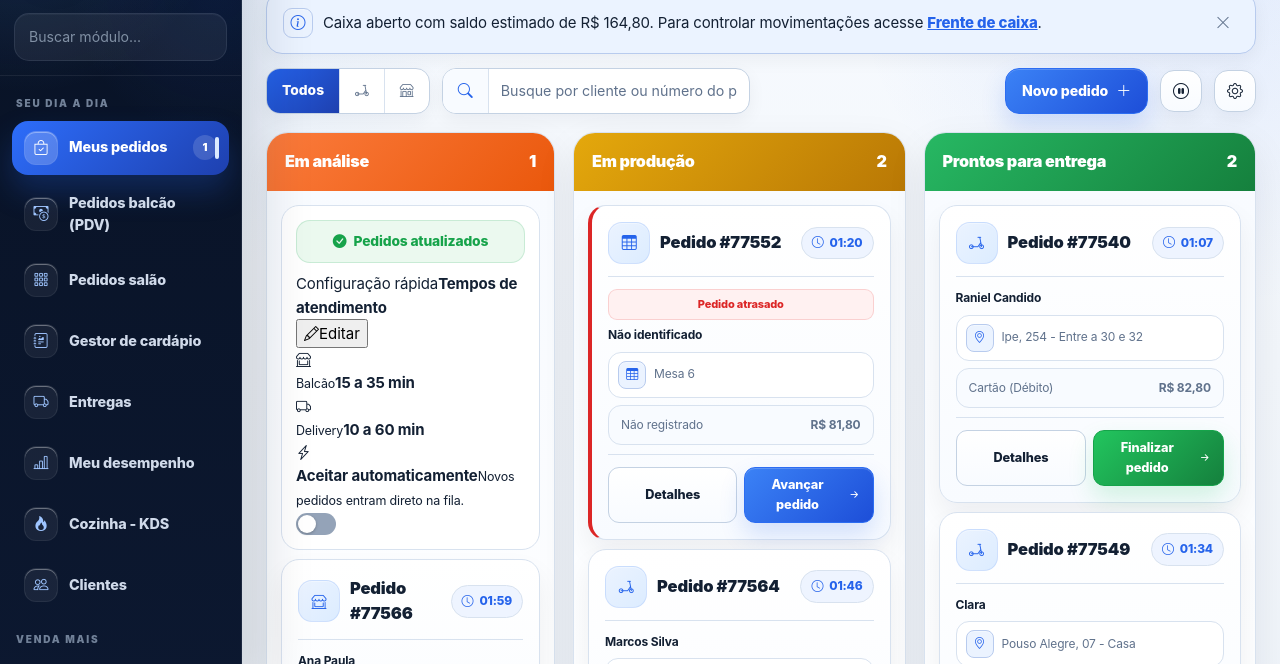
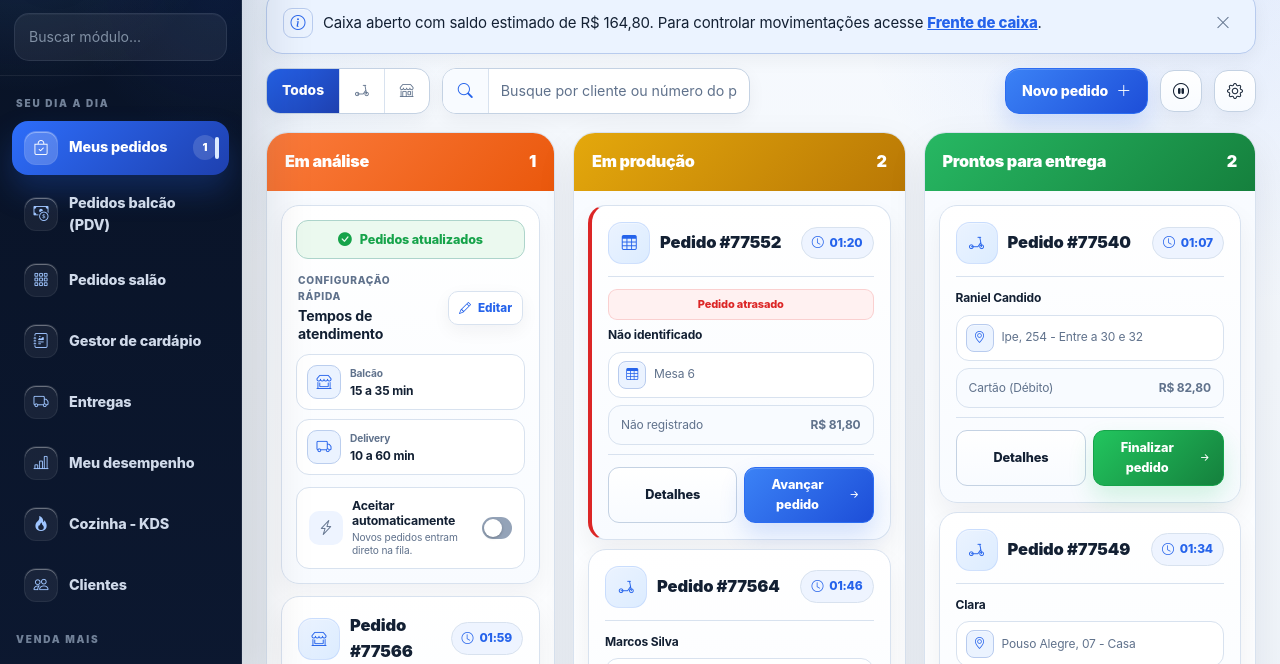
Before and after one commit to atendimentoxburguer-arch/xburguer-central, a plain HTML site: page index.html in a window 1280 px wide. Shown: the part 106-770 px from the top of the page. Drawn offline with nearby package versions, Linux system fonts and the light colour scheme.

Commit message:
style: improve analysis panel framing

```diff
--- a/assets/css/app.css
+++ b/assets/css/app.css
@@ -285,3 +285,170 @@ h1,h2,h3,h4,h5,h6,.brandname b,.nav button,.btn,.badge,.page-head h1{
 @media(max-width:1280px){.app{grid-template-columns:242px minmax(0,1fr)}.content{padding:22px 24px 38px}.right-rail{display:none}}
 @media(max-width:820px){html{font-size:14px}.content{padding:16px}.page-head{padding:18px 16px 18px 22px;border-radius:20px}.page-head h1{font-size:1.62rem}.card,.cat-panel,.items-panel,.cart,.k-ticket,.promo-card,.mesa,.order-card,.delivery-card,.list-row,.modal-card{border-radius:18px}.topbar{padding:8px 14px}.brandname img{width:34px;height:34px}.order-actions .btn{width:100%}.nav button{min-height:48px}}
 @media(max-width:520px){body{font-size:14px}.page-head h1{font-size:1.46rem}.metric .val{font-size:1.76rem}.btn{min-height:42px;padding:9px 13px}.product-tile{min-height:168px}.product-tile .photo{height:68px}.field{padding:10px}}
+
+
+/* ===== V12.1 — enquadramento do bloco "Em análise" ===== */
+.order-col.analysis .col-body{gap:12px}
+.auto-box{
+  display:grid;
+  gap:12px;
+  padding:14px;
+  border:1px solid var(--border);
+  border-radius:18px;
+  background:linear-gradient(180deg,var(--surface),var(--surface-2));
+  box-shadow:0 10px 24px rgba(15,23,42,.05);
+}
+.auto-status{
+  margin:0;
+  min-height:38px;
+  display:flex;
+  align-items:center;
+  justify-content:center;
+  gap:8px;
+  padding:8px 12px;
+  border:1px solid color-mix(in srgb,var(--success) 22%,var(--border));
+  border-radius:12px;
+  background:var(--success-soft);
+  color:var(--success);
+  font-size:.84rem;
+  font-weight:850;
+  letter-spacing:-.01em;
+}
+.auto-status .bi{font-size:.92rem}
+.auto-section-head{
+  display:flex;
+  align-items:center;
+  justify-content:space-between;
+  gap:12px;
+  padding:2px 2px 0;
+}
+.auto-section-head>div{display:grid;gap:2px;min-width:0}
+.auto-kicker{
+  color:var(--muted);
+  font-size:.68rem;
+  font-weight:850;
+  letter-spacing:.07em;
+  text-transform:uppercase;
+}
+.auto-section-head strong{
+  color:var(--text);
+  font-family:"Manrope","Inter",system-ui,sans-serif;
+  font-size:.94rem;
+  line-height:1.25;
+}
+.auto-edit{
+  min-height:34px;
+  display:inline-flex;
+  align-items:center;
+  justify-content:center;
+  gap:7px;
+  padding:6px 10px;
+  border:1px solid var(--border);
+  border-radius:10px;
+  background:var(--surface);
+  color:var(--primary);
+  font:800 .78rem "Manrope","Inter",system-ui,sans-serif;
+  box-shadow:var(--shadow-sm);
+}
+.auto-edit:hover{
+  background:var(--primary-soft);
+  border-color:color-mix(in srgb,var(--primary) 35%,var(--border));
+  transform:translateY(-1px);
+}
+.auto-edit .bi{font-size:.8rem}
+.auto-times{
+  display:grid;
+  grid-template-columns:1fr 1fr;
+  gap:9px;
+}
+.auto-time-card{
+  min-width:0;
+  display:grid;
+  grid-template-columns:34px minmax(0,1fr);
+  align-items:center;
+  gap:9px;
+  padding:10px;
+  border:1px solid var(--border);
+  border-radius:13px;
+  background:var(--surface);
+}
+.auto-time-icon{
+  width:34px;
+  height:34px;
+  display:grid;
+  place-items:center;
+  border:1px solid color-mix(in srgb,var(--primary) 16%,var(--border));
+  border-radius:10px;
+  background:var(--primary-soft);
+  color:var(--primary);
+}
+.auto-time-card div{min-width:0;display:grid;gap:1px}
+.auto-time-card small{
+  color:var(--muted);
+  font-size:.68rem;
+  font-weight:750;
+}
+.auto-time-card strong{
+  min-width:0;
+  color:var(--text);
+  font-size:.8rem;
+  line-height:1.25;
+  white-space:normal;
+  overflow-wrap:anywhere;
+}
+.auto-toggle-row{
+  display:flex;
+  align-items:center;
+  justify-content:space-between;
+  gap:12px;
+  padding:11px 12px;
+  border:1px solid var(--border);
+  border-radius:13px;
+  background:var(--surface);
+}
+.auto-toggle-copy{
+  min-width:0;
+  display:flex;
+  align-items:center;
+  gap:9px;
+}
+.auto-toggle-icon{
+  width:34px;
+  height:34px;
+  flex:0 0 34px;
+  display:grid;
+  place-items:center;
+  border-radius:10px;
+  background:var(--surface-3);
+  color:var(--muted);
+}
+.auto-toggle-copy>div{min-width:0;display:grid;gap:2px}
+.auto-toggle-copy strong{
+  font-size:.82rem;
+  line-height:1.2;
+  color:var(--text);
+}
+.auto-toggle-copy small{
+  color:var(--muted);
+  font-size:.68rem;
+  line-height:1.3;
+}
+.order-col.analysis .empty{
+  margin-top:1px;
+  padding:24px 16px;
+  border-radius:16px;
+  background:color-mix(in srgb,var(--surface-2) 78%,transparent);
+}
+@media(max-width:1280px){
+  .auto-times{grid-template-columns:1fr}
+}
+@media(max-width:1020px){
+  .auto-times{grid-template-columns:1fr 1fr}
+}
+@media(max-width:520px){
+  .auto-times{grid-template-columns:1fr}
+  .auto-section-head{align-items:flex-start}
+  .auto-edit span{display:none}
+  .auto-edit{width:34px;padding:0}
+  .auto-toggle-copy small{display:none}
+}
```
